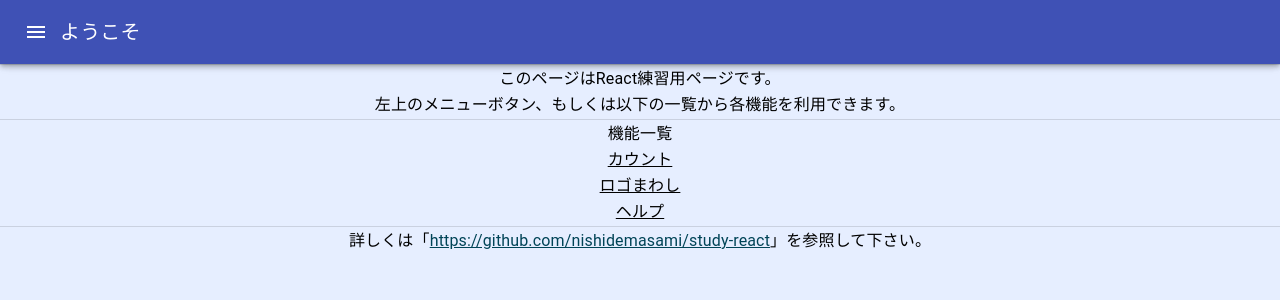
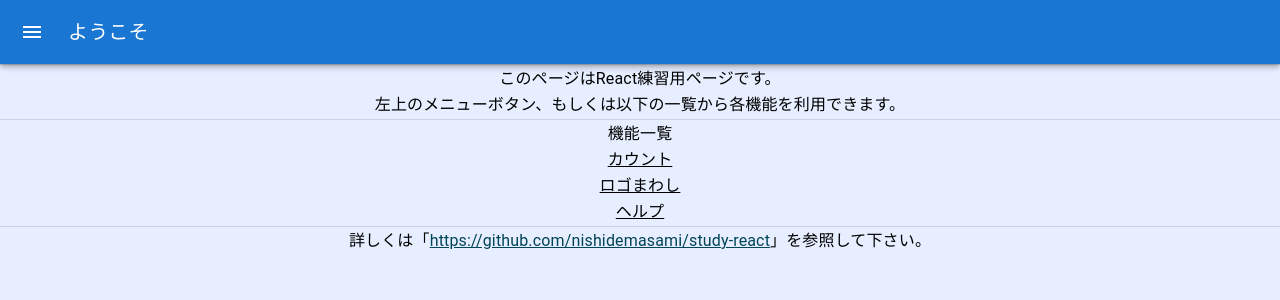
Before and after one commit to nishidemasami/study-react, a React (Create React App) app: page / in a window 1280 px wide. Shown: the top 300 px of the page. Built offline with nearby package versions, Linux system fonts and the light colour scheme.

Commit message:
MUIをv5にバージョンアップ

```diff
--- a/src/App.tsx
+++ b/src/App.tsx
@@ -1,4 +1,4 @@
-import { Toolbar } from "@material-ui/core";
+import { Toolbar } from "@mui/material";
 import React from "react";
 import { shallowEqual } from "react-redux";
 import styled from "styled-components";
--- a/src/components/AppBar/AppBar.tsx
+++ b/src/components/AppBar/AppBar.tsx
@@ -1,11 +1,5 @@
-import {
-	AppBar,
-	Box,
-	IconButton,
-	Toolbar,
-	Typography,
-} from "@material-ui/core";
-import { Menu } from "@material-ui/icons";
+import { Menu } from "@mui/icons-material";
+import { AppBar, Box, IconButton, Toolbar, Typography } from "@mui/material";
 import { shallowEqual } from "react-redux";
 import { useDispatch, useSelector } from "../../redux/hooks";
 import { actions } from "../../redux/state/app";
@@ -25,15 +19,11 @@ const AppBarComponent: React.VFC = () => {
 						edge="start"
 						onClick={() => dispatch(actions.setOpenMenu(!appState.openMenu))}
 						size="medium"
-						// sx={{ mr: 2 }}
+						sx={{ mr: 2 }}
 					>
 						<Menu />
 					</IconButton>
-					<Typography
-						component="div"
-						// sx={{ flexGrow: 1 }}
-						variant="h6"
-					>
+					<Typography component="div" sx={{ flexGrow: 1 }} variant="h6">
 						{MenuItems[appState.component].name}
 					</Typography>
 				</Toolbar>
--- a/src/components/Count/Count.tsx
+++ b/src/components/Count/Count.tsx
@@ -1,9 +1,4 @@
-import {
-	Button,
-	CircularProgress,
-	Slider,
-	Typography,
-} from "@material-ui/core";
+import { Button, CircularProgress, Slider, Typography } from "@mui/material";
 import { shallowEqual } from "react-redux";
 import styled from "styled-components";
 import { useDispatch, useSelector } from "../../redux/hooks";
@@ -51,15 +46,17 @@ const Count: React.VFC = () => {
 				disabled={countState.progress}
 				max={100}
 				min={0}
-				onChange={(e, newValue: number | number[]) =>
-					dispatch(actions.setShowingPercent(newValue as number))
-				}
+				onChange={(e, newValue) => {
+					if (typeof newValue === "number") {
+						dispatch(actions.setShowingPercent(newValue));
+					}
+				}}
 				value={countState.percent}
 				valueLabelDisplay="off"
 			/>
 			<p>
 				<Button
-					color="default"
+					color="info"
 					disabled={countState.progress}
 					onClick={() => {
 						dispatch(
--- a/src/components/Menu/Menu.tsx
+++ b/src/components/Menu/Menu.tsx
@@ -1,3 +1,4 @@
+import { Cancel } from "@mui/icons-material";
 import {
 	Divider,
 	Drawer,
@@ -5,8 +6,7 @@ import {
 	ListItem,
 	ListItemIcon,
 	ListItemText,
-} from "@material-ui/core";
-import { Cancel } from "@material-ui/icons";
+} from "@mui/material";
 import { shallowEqual } from "react-redux";
 import { useDispatch, useSelector } from "../../redux/hooks";
 import { actions, menuList } from "../../redux/state/app";
```
